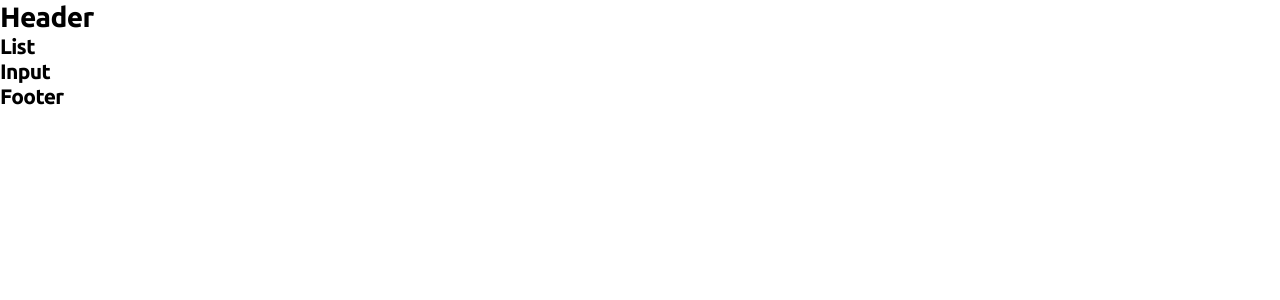
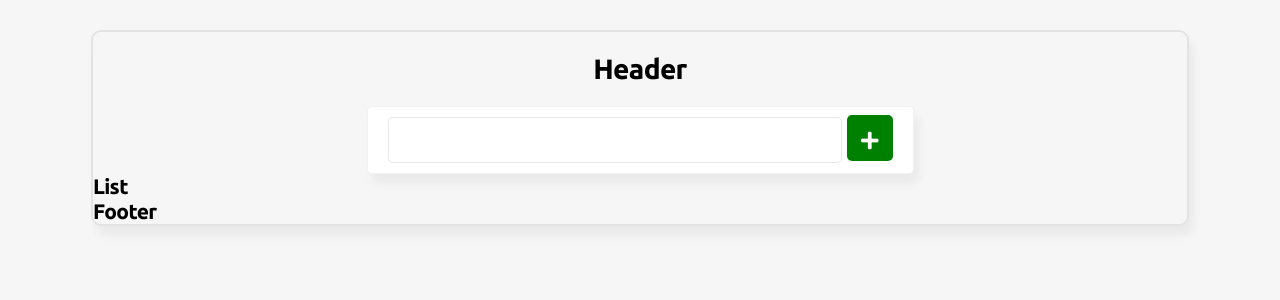
Before and after one commit to ban8627/MiNi_Blog, a Vue app: page / in a window 1280 px wide. Shown: the top 300 px of the page. Built offline with nearby package versions, Linux system fonts and the light colour scheme; a web font is replaced by a local one.

Commit message:
INPUT 작업

```diff
--- a/src/App.vue
+++ b/src/App.vue
@@ -1,8 +1,10 @@
 <template>
-  <BlogHeader />
-  <BlogList />
-  <BlogInput />
-  <BlogFooter />
+  <div class="wrap shadow">
+    <BlogHeader />
+    <BlogInput />
+    <BlogList />
+    <BlogFooter />
+  </div>
 </template>
 
 <script>
@@ -61,5 +63,20 @@
     line-height: 1.2;
     letter-spacing: -0.64px;
     color:#000;
+    background-color: #f6f6f6;
+    padding:30px;
+  }
+
+  .shadow {
+    box-shadow: 5px 10px 10px rgba(0, 0, 0, .05);
+  }
+
+  .wrap {
+    position: relative;
+    display: block;
+    width:90%;
+    margin:0 auto;
+    border:2px solid rgba(0,0,0,.08);
+    border-radius: 10px;
   }
 </style>
--- a/src/components/BlogHeader.vue
+++ b/src/components/BlogHeader.vue
@@ -1,5 +1,7 @@
 <template>
-  <h1>Header</h1>
+  <header id="header" class="header">
+    <h1>Header</h1>
+  </header>
 </template>
 
 <script>
@@ -8,6 +10,11 @@ export default {
 }
 </script>
 
-<style>
-
+<style scoped>
+  .header {
+    position: relative;
+    display: block;
+    text-align: center;
+    margin:20px 0;
+  }
 </style>
--- a/src/components/BlogInput.vue
+++ b/src/components/BlogInput.vue
@@ -1,13 +1,82 @@
 <template>
-  <h2>Input</h2>
+  <div class="input-wrap shadow">
+    <input type="text" v-model="newItem" maxlength="70" @keyup.enter="addItem">
+    <span @click="addItem" class="add-bt">
+      <i class="fas fa-plus add-bt-icon"></i>
+    </span>
+  </div>
 </template>
 
 <script>
-export default {
-
-}
+  import {
+    ref
+  } from 'vue';
+  export default {
+    setup() {
+      const newItem = ref('');
+      const addItem = () => {
+        let temp = newItem.value;
+        // 앞 뒤 공백 제거
+        temp = temp.trim();
+        if (temp !== '') {
+          localStorage.setItem(temp, temp);
+          resetItem();
+        }else {
+        alert('내용 입력해야지?')
+        }
+        // localStorage.setItem(키,값)
+        // localStorage.setItem(키, json 문자열로 저장)
+        // json 저장 문자열
+        /* { completed:false,  title:제목이지?, 등:등 } */
+      }
+      // 내용 재설정
+      const resetItem = () => {
+        newItem.value = '';
+      }
+      return {
+        newItem,
+        addItem
+      }
+    }
+  }
 </script>
 
-<style>
-
+<style scoped>
+  .input-wrap {
+    position: relative;
+    display: block;
+    margin:0 auto;
+    width:50%;
+    padding:8px 20px;
+    line-height:50px;
+    overflow: hidden;
+    border:1px solid rgba(0, 0, 0, 0.05);
+    border-radius: 5px;
+    background-color: #fff;
+  }
+  .input-wrap input {
+    border:1px solid rgba(0, 0, 0, 0.09);
+    width:90%;
+    height:46px;
+    border-radius: 5px;
+  }
+  .input-wrap input:focus {
+    outline: none;
+  }
+  .input-wrap .add-bt {
+    display: block;
+    width:46px;
+    height:46px;
+    text-align: center;
+    background-color: green;
+    float:right;
+    cursor: pointer;
+    border-radius: 5px;
+  }
+  .input-wrap .add-bt-icon {
+    display: inline-block;
+    vertical-align: middle;
+    font-size: 20px;
+    color:#fff;
+  }
 </style>
```
